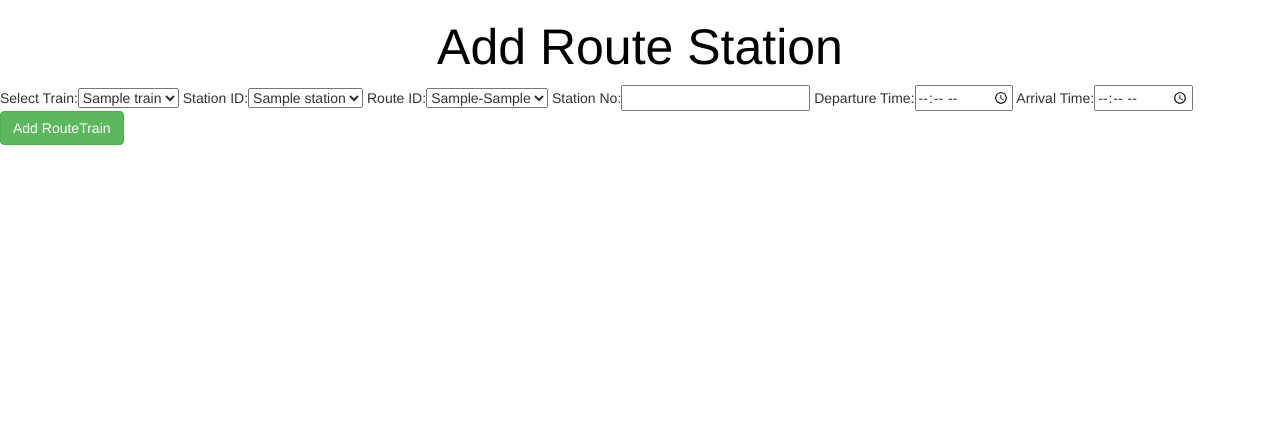
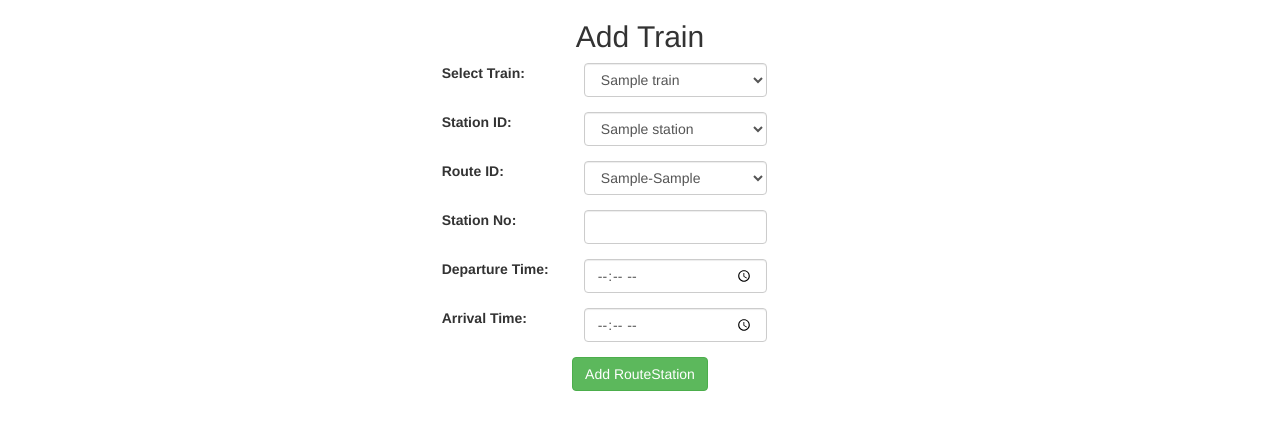
Before and after one commit to khinchooo/railway-reservation, a Django app: page /home/addRouteTrain/ in a window 1280 px wide. Shown: the top 430 px of the page. Run offline with Django 3.2, Linux system fonts and the light colour scheme; tables that the repository leaves empty hold one stand-in row (values such as "Sample post"); some libraries are stand-ins or nearby versions.

Commit message:
設計を修正する。

```diff
--- a/booking/templates/booking/addRouteTrain.html
+++ b/booking/templates/booking/addRouteTrain.html
@@ -1,28 +1,61 @@
 {% extends 'booking/bases.html'%}
 {% block body%}
-<h2 style="text-align:center;"><span class="sty" style="font-size:50px;color:black;">Add Route Station</span></h2>
+<h2 class="text-center">Add Train</h2>
 
-
-<form action="" method="post">
+<form action="" method="post" class="col-md-4 col-md-offset-4">
   {%csrf_token%}
-    Select Train:<select name="train_id">
+  <div class="form-group row">
+    <label class="col-sm-4 col-form-label">Select Train:</label>
+    <div class="col-sm-6">
+    <select class="form-control col-lg-12" name="train_id">
     {%for i in tr%}
         <option value="{{i.train_id}}">{{i.train_name}}</option>
     {%endfor%}
     </select>
-    Station ID:<select name="station_id">
+    </div>
+  </div>
+  <div class="form-group row">
+    <label class="col-sm-4 col-form-label">Station ID:</label>
+    <div class="col-sm-6">
+    <select class="form-control col-lg-12" name="station_id">
     {%for i in st%}
         <option value="{{i.station_id}}">{{i.station_name}}</option>
     {%endfor%}
     </select>
-    Route ID:<select name="route_id">
+    </div>
+  </div>
+  <div class="form-group row">
+    <label class="col-sm-4 col-form-label">Route ID:</label>
+    <div class="col-sm-6">
+    <select class="form-control col-lg-12" name="route_id">
     {%for i in rt%}
         <option value="{{i.route_id}}">{{i.start_station}}-{{i.end_station}}</option>
     {%endfor%}
     </select>
-    Station No:<input type="number" name="order">
-    Departure Time:<input type="time" name="departure_time">
-    Arrival Time:<input type="time" name="arrival_time">
-    <input type="submit" class="btn btn-success" value = "Add RouteTrain">
+    </div>
+  </div>
+  <div class="form-group row">
+    <label class="col-sm-4 col-form-label">Station No:</label>
+    <div class="col-sm-6">
+      <input type="number" class="form-control" name="order">
+    </div>
+  </div>
+  <div class="form-group row">
+    <label class="col-sm-4 col-form-label">Departure Time:</label>
+    <div class="col-sm-6">
+      <input type="time" class="form-control" name="departure_time">
+    </div>
+  </div>
+  <div class="form-group row">
+    <label class="col-sm-4 col-form-label">Arrival Time:</label>
+    <div class="col-sm-6">
+      <input type="time" class="form-control" name="arrival_time">
+    </div>
+  </div>
+  <div class="form-row text-center">
+    <div class="col-12">
+        <button type="submit" class="btn btn-success">Add RouteStation</button>
+    </div>
+ </div>
 </form>
 {%endblock%}
```
Also changed, not shown: booking/templates/booking/addRoute.html (+24 -6 lines), booking/templates/booking/addStation.html (+19 -5 lines), booking/templates/booking/addTrain.html (+27 -9 lines). Lines whose indentation alone changed are shown as unchanged.
